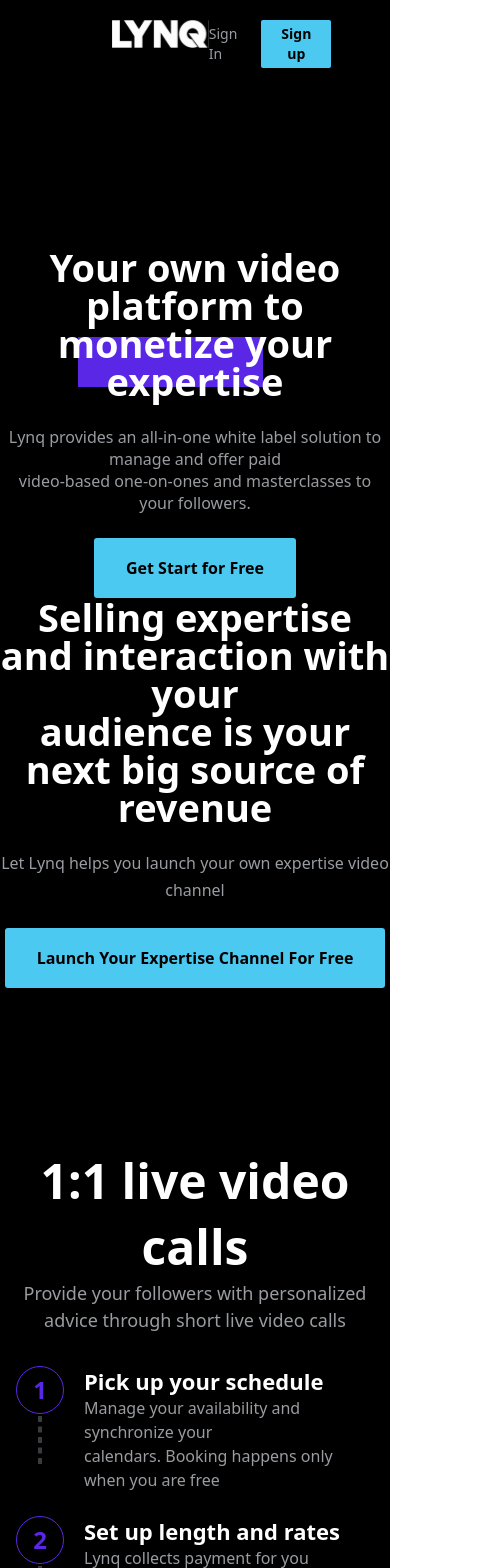
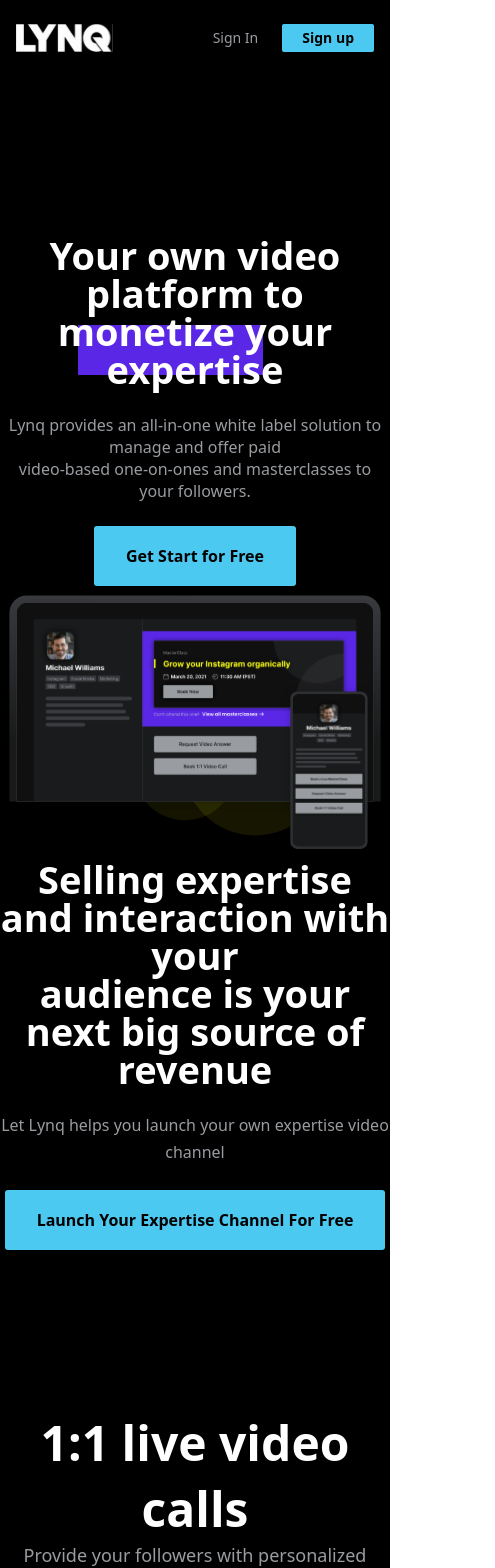
Before and after one commit to hazratamin98/lynq, a Next.js app: page / in a window 390 px wide. Shown: the top 1568 px of the page, 495 px wide, since content can reach past the window. Built offline with nearby package versions, Linux system fonts and the light colour scheme.

Commit message:
Hero image responsivness

```diff
--- a/components/Hero.jsx
+++ b/components/Hero.jsx
@@ -1,6 +1,7 @@
 import React from 'react'
 import {Button} from "../components"
-import LiveCall from "../assests/LiveCall"
+import Mouckupp from "../assests/Images/Mockupp.svg"
+import Image from 'next/image'
 
 const Hero = () => {
   return (
@@ -17,7 +18,7 @@
     <Button label="Get Start for Free"/>
     </div>
 
-    {/* <div className='max-w-[1184px] max-h-[819px min-w[489px] min-h-[281px] '> <LiveCall/></div> */}
+    <div   className='  '  > <Image src={Mouckupp} alt="Mouckupp"/></div>
 
 
 
--- a/components/Live.jsx
+++ b/components/Live.jsx
@@ -15,7 +15,7 @@
       <p className='font-medium text-lg text-[#999CA0] leading-[27px] '>Provide your followers with personalized advice through short live video calls </p>
     </div>
     <div className=' flex  md:flex-row flex-col-reverse justify-center items-center md:px-0 px-4 md:justify-center gap-9 mt-8'>
-  <div className='w-[600px] h-[400px]'>
+  <div className='max-w-[600px] max-h-[400px]'>
      <Image src={Mockupscg} alt="Mockupscg" />
   </div>
 
--- a/components/MasterClass.jsx
+++ b/components/MasterClass.jsx
@@ -15,7 +15,7 @@
 Answer their questions in live with our proprietary Q&A filtering module.  </p>
     </div>
     <div className=' flex  md:flex-row-reverse flex-col-reverse justify-center items-center md:px-0 px-4 md:justify-center gap-9 mt-8'>
-    <div className='w-[600px] h-[400px]'>
+    <div className='max-w-[600px] max-h-[400px]'>
      <Image src={Mockupscg} alt="Mockupscg" />
   </div>
     <div className='flex flex-col gap-6'>
--- a/components/Messages.jsx
+++ b/components/Messages.jsx
@@ -14,7 +14,7 @@
       <p className='font-medium text-lg text-[#999CA0] leading-[27px] '>Send a personal video answer to your followers’ question </p>
     </div>
     <div className=' flex  md:flex-row flex-col-reverse justify-center items-center md:px-0 px-4 md:justify-center gap-9 mt-8'>
-    <div className='w-[600px] h-[400px]'>
+    <div className='max-w-[600px] max-h-[400px]'>
      <Image src={Mockupscg} alt="Mockupscg" />
   </div>
     <div className='flex flex-col gap-6'>
--- a/components/Navbar.jsx
+++ b/components/Navbar.jsx
@@ -8,7 +8,7 @@
   return (
     // <Container>
 
-    <div className='bg-black flex py-5 px-28' >
+    <div className='bg-black flex md:py-5 py-6  md:px-28 px-4' >
       <div className='flex-1 w-[96.73px] h-[28px]'>
          <Logo/>
       </div>
```
